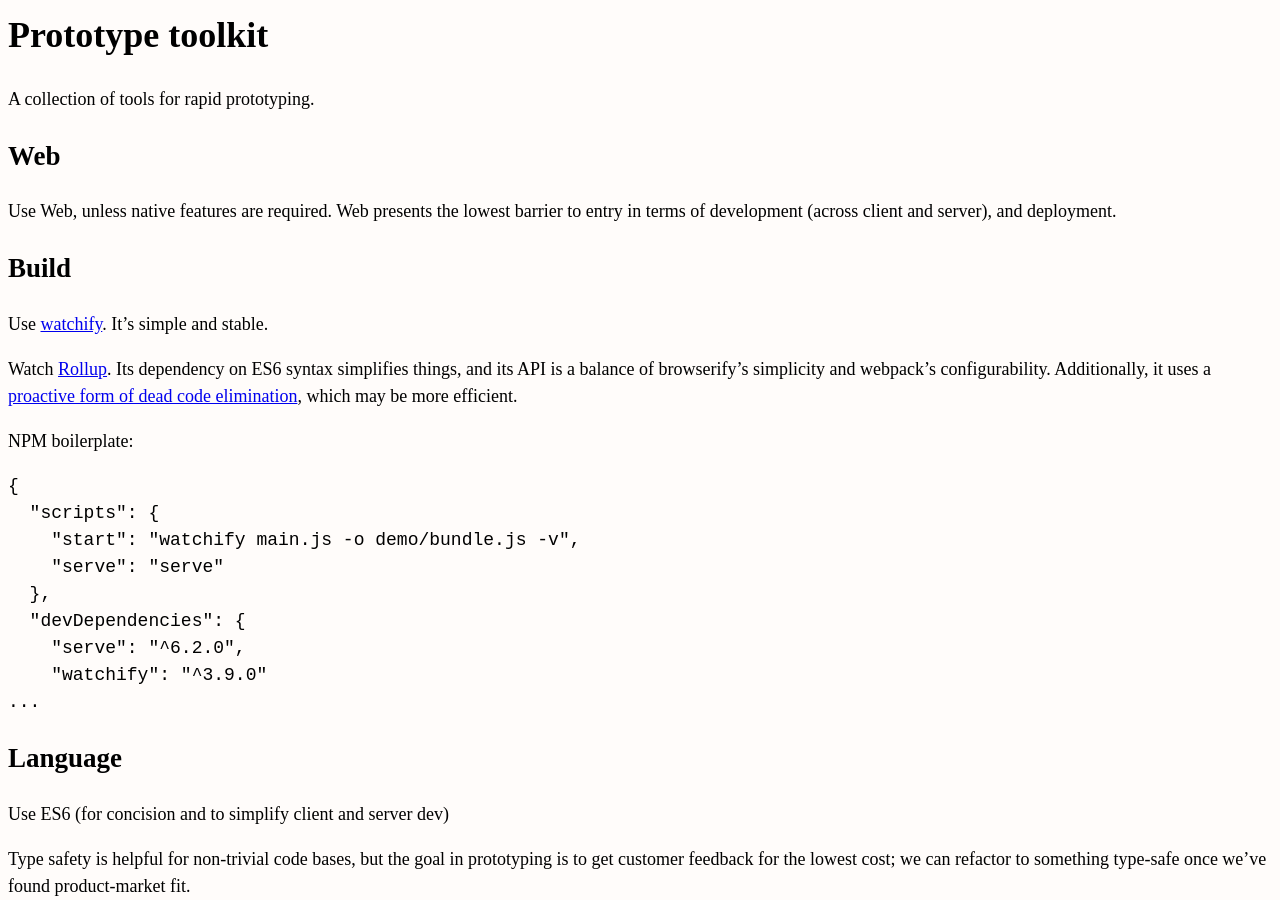
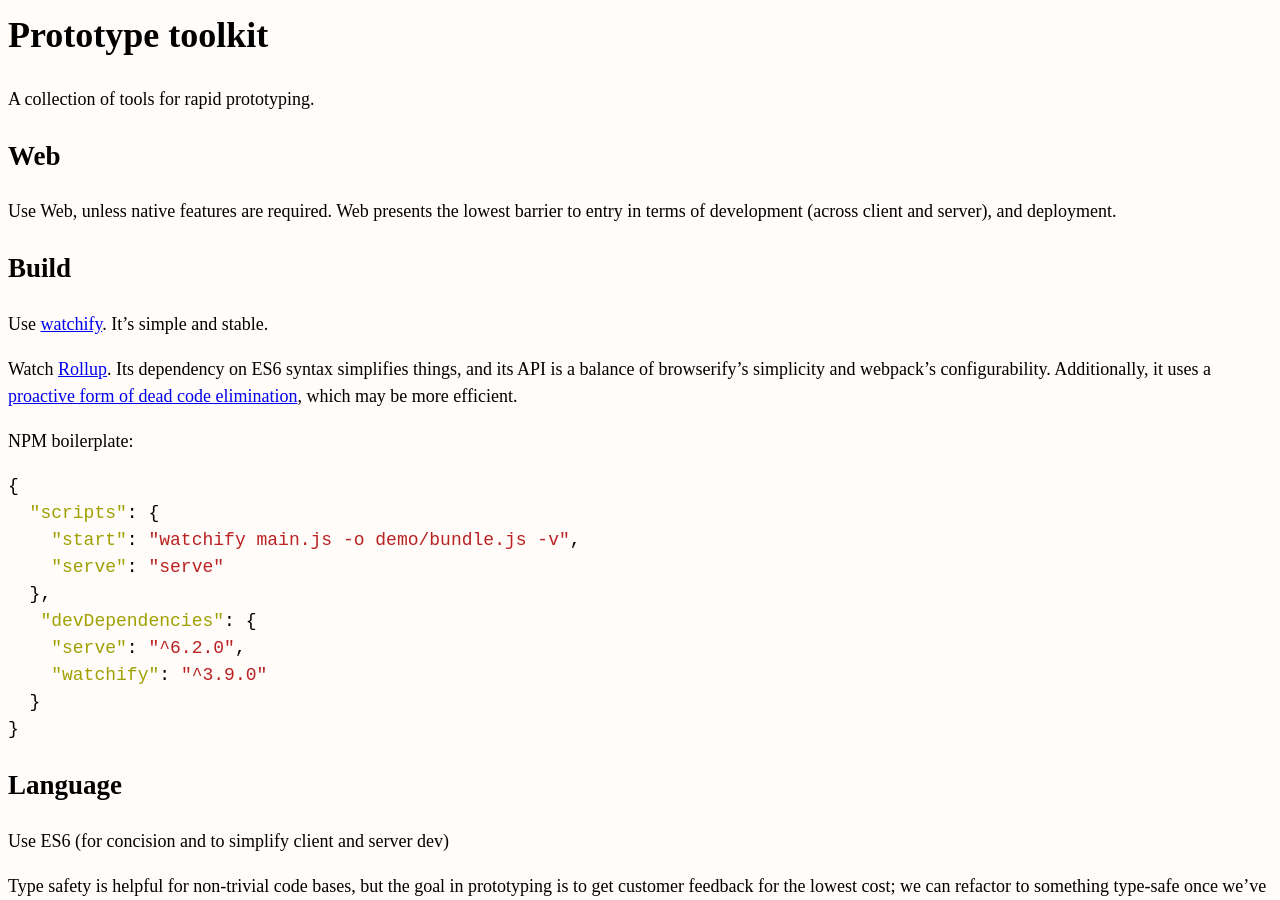
Before and after one commit to erikeldridge/erikeldridge.github.com, a Jekyll site: the page built from _posts/2017-10-13-prototype-toolkit.md, in a window 1280 px wide and 900 px high. Built offline with Jekyll 4.4.1, drawn with Linux system fonts in a browser that asks for light colours; nearby versions of some CDN libraries.

Commit message:
Update from Forestry.io - 2017-10-13-prototype-toolkit.md

````diff
--- a/_posts/2017-10-13-prototype-toolkit.md
+++ b/_posts/2017-10-13-prototype-toolkit.md
@@ -26,15 +26,18 @@ Watch [Rollup](https://rollupjs.org). Its dependency on ES6 syntax simplifies th
 
 NPM boilerplate:
 
-    {
-      "scripts": {
-        "start": "watchify main.js -o demo/bundle.js -v",
-        "serve": "serve"
-      },
-      "devDependencies": {
-        "serve": "^6.2.0",
-        "watchify": "^3.9.0"
-    ...
+```json
+{
+  "scripts": {
+    "start": "watchify main.js -o demo/bundle.js -v",
+    "serve": "serve"
+  },
+   "devDependencies": {
+    "serve": "^6.2.0",
+    "watchify": "^3.9.0"
+  }
+}
+```
 
 ## Language
 
````
Also changed, not shown: other parts of _posts/2017-10-13-prototype-toolkit.md (+1 -1 lines).
